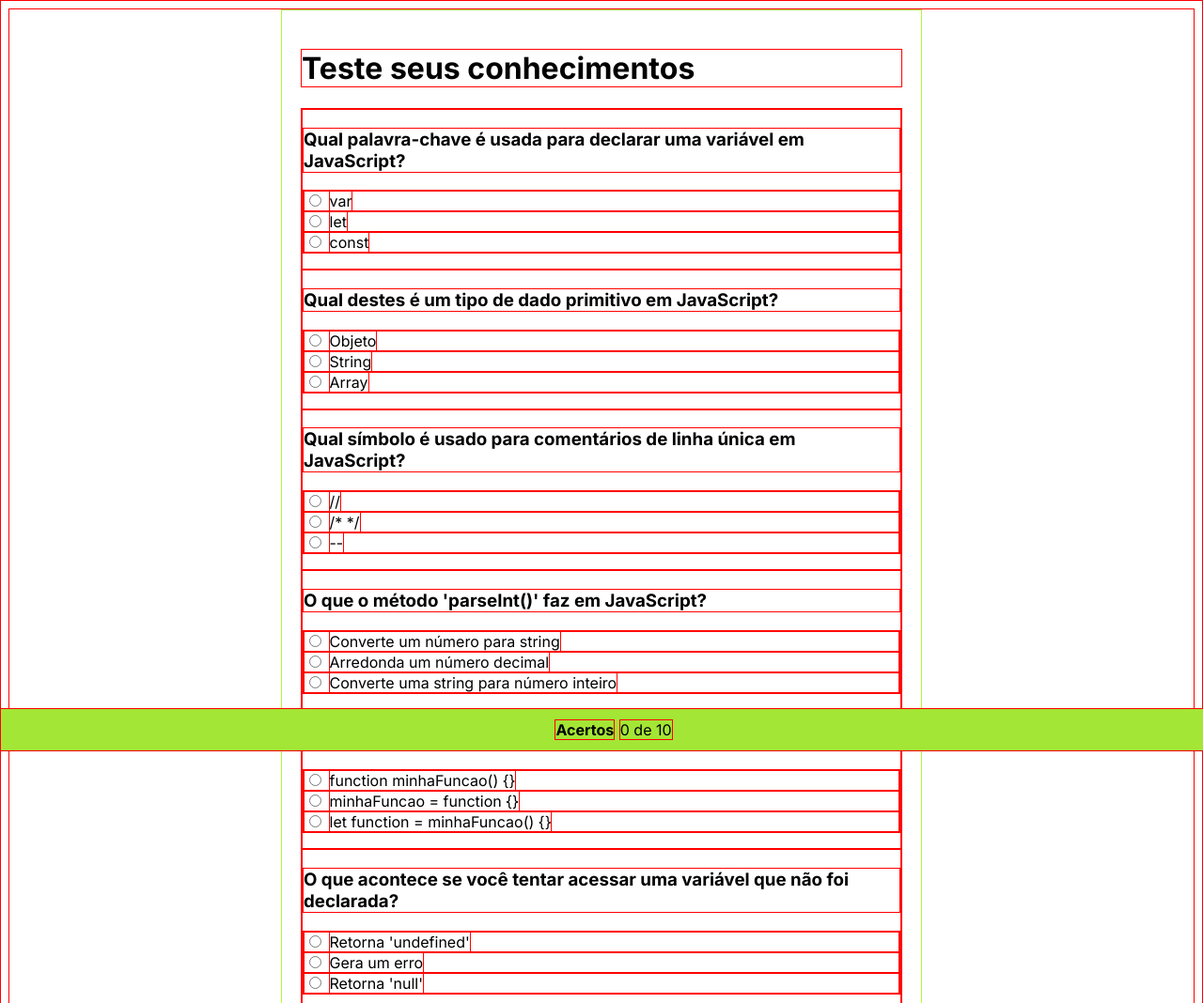
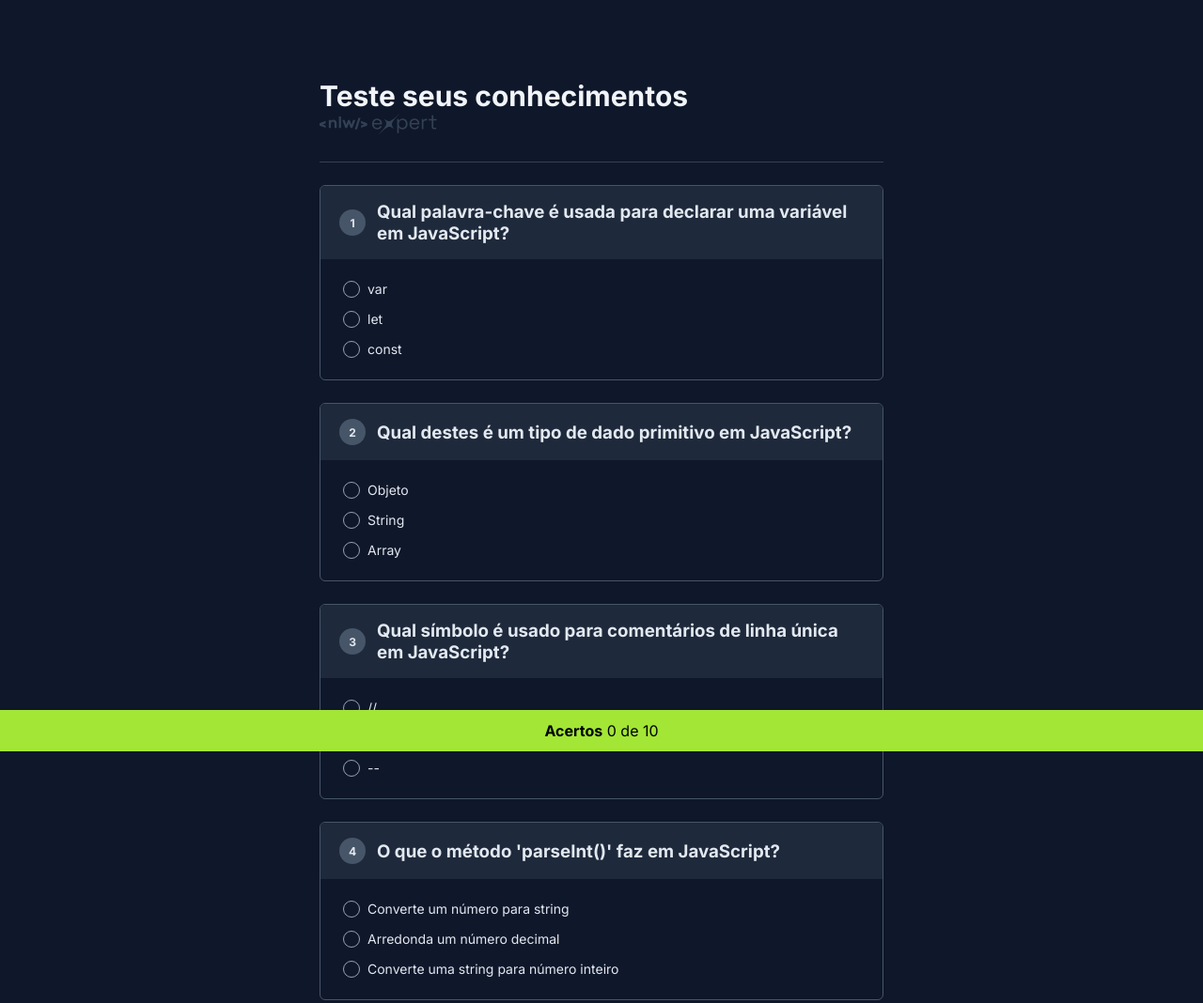
Before and after one commit to itsjrsouza/nfw_expert, a plain HTML site: page index.html in a window 1280 px wide. Shown: the top 1068 px of the page at 94% size. Drawn offline with Linux system fonts and the light colour scheme.

Commit message:
commit 3

```diff
--- a/index.html
+++ b/index.html
@@ -11,7 +11,10 @@
 </head>
 <body>
     <main>
-    <h1>Teste seus conhecimentos</h1>
+    <header>
+        <h1>Teste seus conhecimentos</h1>
+        <img src="./assets/logo.svg" alt="logo nlw da Rocketseat">
+    </header>
     <div id="quiz"></div>
 
     <template>
--- a/style.css
+++ b/style.css
@@ -1,7 +1,10 @@
 @import url('https://fonts.googleapis.com/css2?family=Inter:ital,opsz,wght@0,14..32,100..900;1,14..32,100..900&display=swap');
 
-*, :root {
-    border: 1px solid red;
+*,
+:root {
+    margin: 0;
+    padding: 0;
+    box-sizing: border-box;
 
     font-family: 'Inter', sans-serif;
     font-synthesis: none;
@@ -11,12 +14,117 @@
     -webkit-text-size-adjust: 100%;
 }
 
+body {
+    background-color: #0F172A;
+}
+
 main {
     max-width: 640px;
     margin: 0 auto 64px;
     padding: 20px;
+}
 
-    border: 1px solid greenyellow;
+header {
+    margin-top: 64px;
+    padding-bottom: 24px;
+
+    border-bottom: 1px solid #334155;
+}
+
+header h1 {
+    margin-top: 24px;
+    font-size: 30px;
+    color: #f1f5f9;
+
+}
+
+#quiz {
+    counter-reset: quiz-item;
+}
+
+.quiz-item {
+    margin-top: 24px;
+    border: 1px solid #475569;
+    border-radius: 6px;
+
+    overflow: hidden;
+}
+
+.quiz-item h3 {
+    padding: 16px 20px;
+    color: #e2e8f0;
+
+    display: flex;
+    align-items: center;
+    gap: 12px;
+
+    background-color: #1e293b;
+}
+
+.quiz-item h3:before {
+    counter-increment: quiz-item;
+    content: counter(quiz-item);
+
+    background-color: #475569;
+    width: 28px;
+    height: 28px;
+
+    font-size: 12px;
+
+    border-radius: 50%;
+
+    display: flex;
+    align-items: center;
+    justify-content: center;
+
+    flex-shrink: 0;
+}
+
+.quiz-item dl {
+    padding: 20px 24px;
+
+    display: grid;
+    gap: 8px;
+}
+
+.quiz-item dl dt{
+    font-size: 14px;
+    line-height: 24px;
+    letter-spacing: 0;
+
+    display: flex;
+    align-items: center;
+    gap: 8px;
+
+    color: #e2e8f0;
+}
+
+input {
+    all: unset;
+    border: 1px solid #94a3b8;
+    width: 16px;
+    height: 16px;
+
+    border-radius: 50%;
+
+    display: flex;
+    align-items: center;
+    justify-content: center;
+
+    flex-shrink: 0;
+}
+
+input:checked {
+    border: 1px solid #a3e635;
+}
+
+input:checked::before{
+    content: "";
+    width: 10px;
+    height: 10px;
+
+    background-color: #a3e635;
+    border-radius: 50%;
 }
 
 #acertos {
```
Also changed, not shown: .github/cover.png (added), .github/logo.png (added), assets/logo.svg (added), 2 other files.
